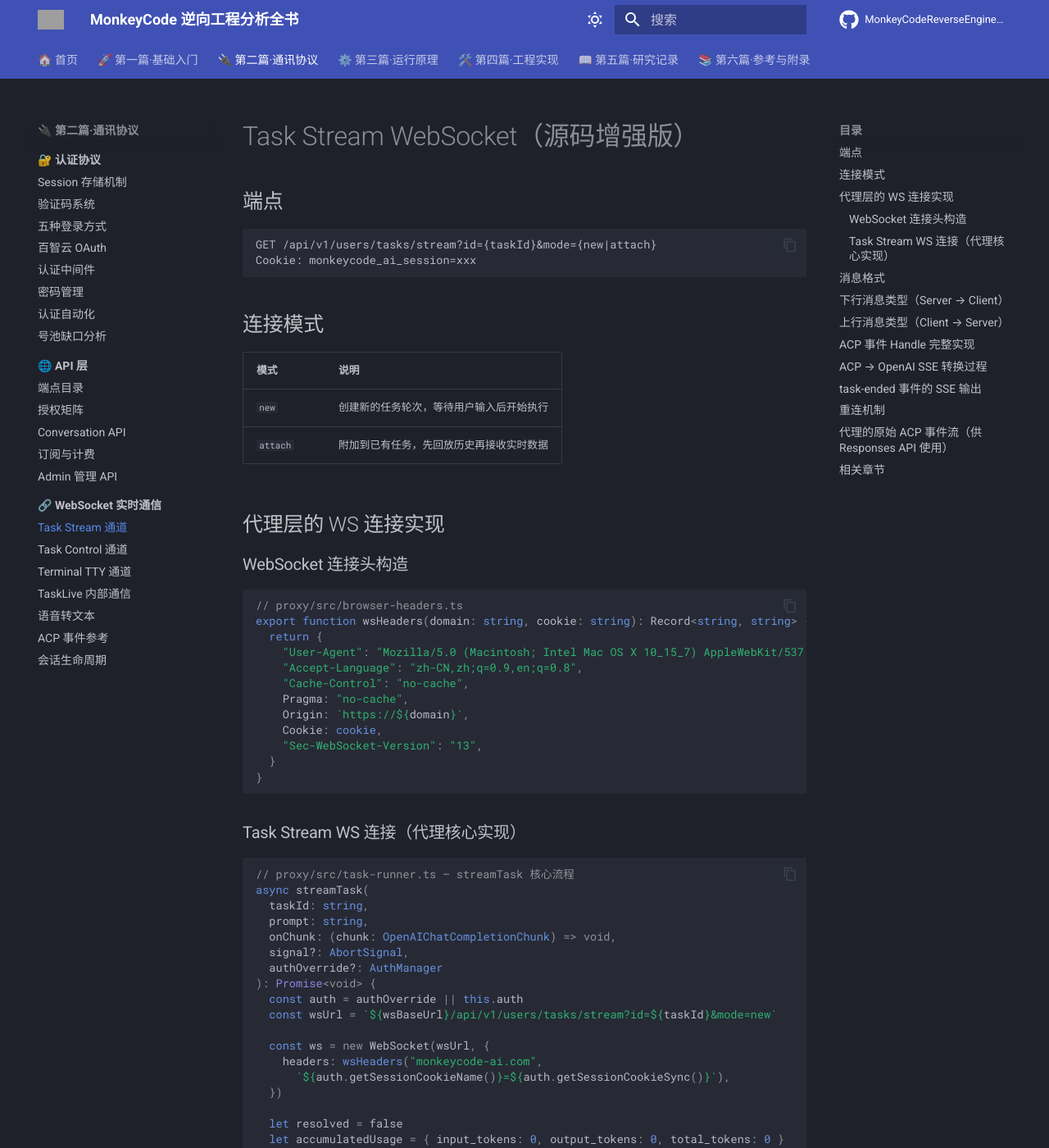
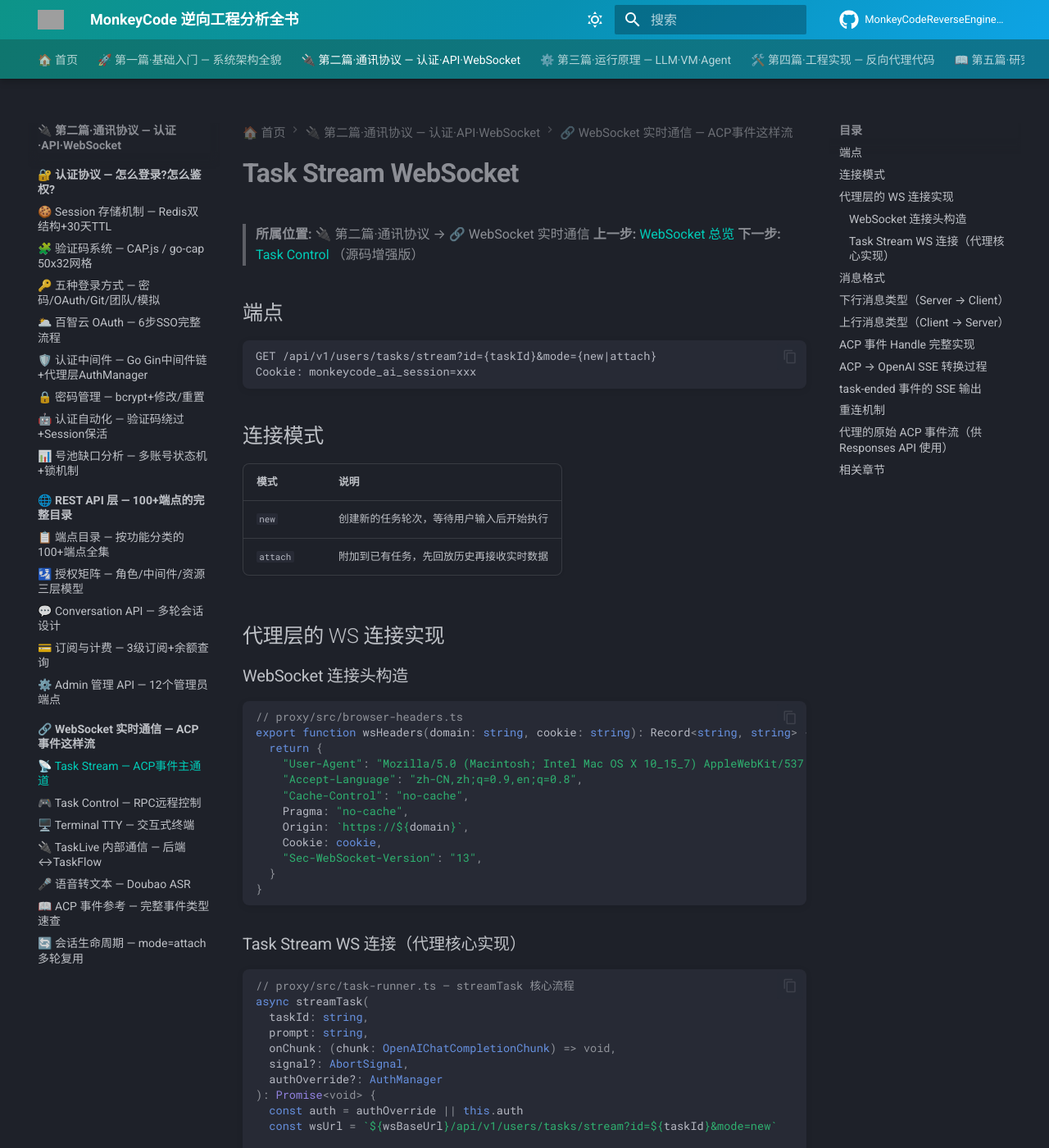
Before and after one commit to vibe-coding-labs/MonkeyCodeReverseEngineer, an MkDocs documentation site: the page built from docs/04-websocket/01-task-stream.md, in a window 1280 px wide and 1400 px high. Shown: the whole window at 82% size. Built offline with MkDocs 1.6.1 and Material for MkDocs 9.7.7, drawn with Linux system fonts in a browser that asks for light colours; comment, search, counter and statistics services are not loaded; some of the changed text lies outside the part shown; grey boxes are pictures that could not be loaded.

Commit message:
feat: 文档站体验全面升级
1. 配色：暗色→teal/amber，亮色→cyan/teal，渐变导航栏
2. 导航：面包屑路径、底部上下页、tab栏固定、展开子菜单
3. 自定义CSS：渐变导航、圆角代码块/表格/流程图、卡片hover
4. 位置指引：关键文章加入'所属位置/上一步/下一步'面包屑
5. 系统架构总览增加'你在这里'流程图

Co-Authored-By: Claude <noreply@anthropic.com>

```diff
--- a/docs/04-websocket/01-task-stream.md
+++ b/docs/04-websocket/01-task-stream.md
@@ -5,7 +5,12 @@ confidence: high
 last_verified: 2026-06-28
 ---
 
-# Task Stream WebSocket（源码增强版）
+# Task Stream WebSocket
+
+> **所属位置:** 🔌 第二篇·通讯协议 → 🔗 WebSocket 实时通信
+> **上一步:** [WebSocket 总览](README.md)
+> **下一步:** [Task Control](02-task-control.md)
+（源码增强版）
 
 ## 端点
 
--- /dev/null
+++ b/docs/stylesheets/extra.css
@@ -0,0 +1,78 @@
+/* MonkeyCode 反向工程文档站 — 自定义样式
+ * 目标：现代扁平风，干净、阅读体验好
+ */
+
+/* 顶部导航栏渐变 */
+.md-header {
+  background: linear-gradient(135deg, #0d9488 0%, #0891b2 50%, #0ea5e9 100%) !important;
+}
+
+[data-md-color-scheme="default"] .md-header {
+  background: linear-gradient(135deg, #0d9488 0%, #14b8a6 50%, #06b6d4 100%) !important;
+}
+
+/* 导航 tabs 也跟随主色 */
+.md-tabs {
+  background: linear-gradient(135deg, #0f766e 0%, #0e7490 100%) !important;
+}
+
+[data-md-color-scheme="default"] .md-tabs {
+  background: linear-gradient(135deg, #14b8a6 0%, #22d3ee 100%) !important;
+}
+
+/* 代码块加圆角和阴影 */
+.md-typeset pre > code {
+  border-radius: 8px;
+  box-shadow: 0 2px 8px rgba(0,0,0,0.08);
+}
+
+/* 表格油滑 */
+.md-typeset table:not([class]) {
+  border-radius: 8px;
+  overflow: hidden;
+  box-shadow: 0 1px 4px rgba(0,0,0,0.06);
+}
+
+/* 首页大标题 */
+.md-typeset h1 {
+  font-weight: 700;
+  letter-spacing: -0.02em;
+}
+
+/* 章节卡片样式用于首页 */
+.section-card {
+  display: inline-block;
+  padding: 1.2em 1.8em;
+  margin: 0.4em;
+  border-radius: 12px;
+  font-weight: 600;
+  text-decoration: none !important;
+  transition: transform 0.15s, box-shadow 0.15s;
+  box-shadow: 0 2px 8px rgba(0,0,0,0.08);
+}
+.section-card:hover {
+  transform: translateY(-2px);
+  box-shadow: 0 6px 20px rgba(0,0,0,0.12);
+}
+
+/* 位置面包屑点缀 */
+.md-path {
+  font-size: 0.75rem;
+  opacity: 0.7;
+}
+
+/* 流程图居中加阴影 */
+.mermaid {
+  text-align: center;
+  margin: 1.5em 0;
+}
+.mermaid svg {
+  max-width: 100%;
+  border-radius: 8px;
+}
+
+/* admonition 精美 */
+.md-typeset .admonition {
+  border-radius: 8px;
+  font-size: 0.85rem;
+}
--- a/mkdocs.yml
+++ b/mkdocs.yml
@@ -11,28 +11,39 @@ theme:
   language: zh
   icon:
     repo: fontawesome/brands/github
+    logo: material/book-open-variant
   logo: assets/images/logo.png
+  favicon: assets/images/favicon.png
   features:
     - navigation.instant
     - navigation.tracking
     - navigation.tabs
+    - navigation.tabs.sticky
     - navigation.sections
     - navigation.top
     - navigation.indexes
+    - navigation.footer
+    - navigation.path
+    - navigation.expand
+    - toc.follow
     - search.highlight
     - search.suggest
+    - search.share
     - content.code.annotate
     - content.code.copy
+    - content.tabs.link
   palette:
+    # 暗色模式 — 现代深蓝紫
     - scheme: slate
-      primary: indigo
-      accent: deep orange
+      primary: teal
+      accent: amber
       toggle:
         icon: material/weather-sunny
         name: 切换亮色模式
+    # 亮色模式 — 清爽白/青
     - scheme: default
-      primary: indigo
-      accent: deep orange
+      primary: cyan
+      accent: teal
       toggle:
         icon: material/weather-night
         name: 切换暗色模式
@@ -73,10 +84,15 @@ exclude_docs: |
   security/baizhi-security-test-2026-06-12.md
   superpowers/
 
+extra_css:
+  - stylesheets/extra.css
+
 extra:
   social:
     - icon: fontawesome/brands/github
       link: https://github.com/CC11001100
+    - icon: fontawesome/solid/book
+      link: https://vibe-coding-labs.github.io/MonkeyCodeReverseEngineer/
   generator: false
 
 copyright: Copyright &copy; 2026 CC11001100 — 仅供研究学习用途
@@ -85,106 +101,106 @@ nav:
   - 🏠 首页: index.md
 
   # ==================== 第一篇：基础入门 ====================
-  - 🚀 第一篇·基础入门:
+  - 🚀 第一篇·基础入门 — 系统架构全貌:
     - 01-architecture/README.md
-    - 系统架构总览: 01-architecture/01-system-overview.md
-    - 核心数据流: 01-architecture/02-data-flow.md
-    - 组件层级分析: 01-architecture/03-component-layer.md
-    - 错误处理模式: 01-architecture/04-error-handling-patterns.md
+    - 🏗️ 系统架构总览 — Electron壳→代理→后端→VM: 01-architecture/01-system-overview.md
+    - 🔄 核心数据流 — 用户请求走进代理到返回的5条路径: 01-architecture/02-data-flow.md
+    - 📦 组件层级分析 — 10个TypeScript模块的依赖关系: 01-architecture/03-component-layer.md
+    - 🚨 错误处理模式 — 重试、降级、熔断全解析: 01-architecture/04-error-handling-patterns.md
 
   # ==================== 第二篇：通讯协议 ====================
-  - 🔌 第二篇·通讯协议:
-    - 🔐 认证协议:
+  - 🔌 第二篇·通讯协议 — 认证·API·WebSocket:
+    - 🔐 认证协议 — 怎么登录?怎么鉴权?:
       - 02-auth/README.md
-      - Session 存储机制: 02-auth/01-session-storage.md
-      - 验证码系统: 02-auth/02-captcha-system.md
-      - 五种登录方式: 02-auth/03-login-methods.md
-      - 百智云 OAuth: 02-auth/04-oauth-baizhi-cloud.md
-      - 认证中间件: 02-auth/05-auth-middleware.md
-      - 密码管理: 02-auth/06-password-management.md
-      - 认证自动化: 02-auth/07-auth-automation.md
-      - 号池缺口分析: 02-auth/08-pool-gap-analysis.md
-    - 🌐 API 层:
+      - 🍪 Session 存储机制 — Redis双结构+30天TTL: 02-auth/01-session-storage.md
+      - 🧩 验证码系统 — CAP.js / go-cap 50x32网格: 02-auth/02-captcha-system.md
+      - 🔑 五种登录方式 — 密码/OAuth/Git/团队/模拟: 02-auth/03-login-methods.md
+      - 🌥️ 百智云 OAuth — 6步SSO完整流程: 02-auth/04-oauth-baizhi-cloud.md
+      - 🛡️ 认证中间件 — Go Gin中间件链+代理层AuthManager: 02-auth/05-auth-middleware.md
+      - 🔒 密码管理 — bcrypt+修改/重置: 02-auth/06-password-management.md
+      - 🤖 认证自动化 — 验证码绕过+Session保活: 02-auth/07-auth-automation.md
+      - 📊 号池缺口分析 — 多账号状态机+锁机制: 02-auth/08-pool-gap-analysis.md
+    - 🌐 REST API 层 — 100+端点的完整目录:
       - 05-api/README.md
-      - 端点目录: 05-api/01-endpoint-catalog.md
-      - 授权矩阵: 05-api/02-authorization-matrix.md
-      - Conversation API: 05-api/03-conversation-api.md
-      - 订阅与计费: 05-api/04-subscription-billing.md
-      - Admin 管理 API: 05-api/05-admin-management-api.md
-    - 🔗 WebSocket 实时通信:
+      - 📋 端点目录 — 按功能分类的100+端点全集: 05-api/01-endpoint-catalog.md
+      - 🛂 授权矩阵 — 角色/中间件/资源三层模型: 05-api/02-authorization-matrix.md
+      - 💬 Conversation API — 多轮会话设计: 05-api/03-conversation-api.md
+      - 💳 订阅与计费 — 3级订阅+余额查询: 05-api/04-subscription-billing.md
+      - ⚙️ Admin 管理 API — 12个管理员端点: 05-api/05-admin-management-api.md
+    - 🔗 WebSocket 实时通信 — ACP事件这样流:
       - 04-websocket/README.md
-      - Task Stream 通道: 04-websocket/01-task-stream.md
-      - Task Control 通道: 04-websocket/02-task-control.md
-      - Terminal TTY 通道: 04-websocket/03-terminal.md
-      - TaskLive 内部通信: 04-websocket/04-tasklive-internal.md
-      - 语音转文本: 04-websocket/05-speech-to-text.md
-      - ACP 事件参考: 04-websocket/06-acp-event-reference.md
-      - 会话生命周期: 04-websocket/07-conversation-lifecycle.md
+      - 📡 Task Stream — ACP事件主通道: 04-websocket/01-task-stream.md
+      - 🎮 Task Control — RPC远程控制: 04-websocket/02-task-control.md
+      - 🖥️ Terminal TTY — 交互式终端: 04-websocket/03-terminal.md
+      - 🔌 TaskLive 内部通信 — 后端↔TaskFlow: 04-websocket/04-tasklive-internal.md
+      - 🎤 语音转文本 — Doubao ASR: 04-websocket/05-speech-to-text.md
+      - 📖 ACP 事件参考 — 完整事件类型速查: 04-websocket/06-acp-event-reference.md
+      - 🔄 会话生命周期 — mode=attach多轮复用: 04-websocket/07-conversation-lifecycle.md
 
   # ==================== 第三篇：运行原理 ====================
-  - ⚙️ 第三篇·运行原理:
-    - 🤖 LLM 调用链路:
+  - ⚙️ 第三篇·运行原理 — LLM·VM·Agent:
+    - 🤖 LLM 调用链路 — 模型管理→接口类型→提供商:
       - 03-llm/README.md
-      - 模型管理 API: 03-llm/01-model-management-api.md
-      - 三种接口类型: 03-llm/02-interface-types.md
-      - 提供商配置: 03-llm/03-provider-list.md
-      - 模型定价与配额: 03-llm/04-model-pricing-quota.md
-      - LLM 集成协议: 03-llm/05-llm-integration.md
-      - Coding Agent 配置: 03-llm/06-coding-agent-config.md
-      - 私有模型创建: 03-llm/06-private-model-creation.md
-      - 模型发现 Pipeline: 03-llm/07-model-discovery-pipeline.md
-    - 🖥️ VM & TaskFlow 执行引擎:
+      - 📋 模型管理 API — CRUD+6层解析回退: 03-llm/01-model-management-api.md
+      - 🔀 三种接口类型 — openai_chat/openai_responses/anthropic: 03-llm/02-interface-types.md
+      - 🏢 提供商配置 — 11个LLM提供商详情: 03-llm/03-provider-list.md
+      - 💰 模型定价与配额 — 3级订阅+并发控制: 03-llm/04-model-pricing-quota.md
+      - 🔗 LLM 集成协议 — Client架构+SDK选择: 03-llm/05-llm-integration.md
+      - 🤖 Coding Agent 配置 — 4种Agent+NPM包: 03-llm/06-coding-agent-config.md
+      - 🏠 私有模型创建 — 自备API Key接入: 03-llm/06-private-model-creation.md
+      - 🔍 模型发现 Pipeline — 6层回退解析: 03-llm/07-model-discovery-pipeline.md
+    - 🖥️ VM & TaskFlow 执行引擎 — AI代码在哪跑:
       - 06-vm-taskflow/README.md
-      - TaskFlow 架构: 06-vm-taskflow/01-architecture.md
-      - VM 生命周期: 06-vm-taskflow/02-vm-lifecycle.md
-      - MCP 协议: 06-vm-taskflow/03-mcp-protocol.md
-      - Agent 内部架构: 06-vm-taskflow/04-agent-internals.md
-      - 资源管理: 06-vm-taskflow/05-resource-management.md
+      - 🏛️ TaskFlow 架构 — 后端↔Docker调度层: 06-vm-taskflow/01-architecture.md
+      - 🔄 VM 生命周期 — 7种状态+启动链: 06-vm-taskflow/02-vm-lifecycle.md
+      - 🔧 MCP 协议 — JSON-RPC 2.0工具: 06-vm-taskflow/03-mcp-protocol.md
+      - 🤖 Agent 内部架构 — Codex/Claude/OpenCode: 06-vm-taskflow/04-agent-internals.md
+      - 📊 资源管理 — CPU/Memory/生命周期: 06-vm-taskflow/05-resource-management.md
 
   # ==================== 第四篇：工程实现 ====================
-  - 🛠️ 第四篇·工程实现:
-    - ⚡ 反向代理:
+  - 🛠️ 第四篇·工程实现 — 反向代理代码:
+    - ⚡ 反向代理 — OpenAI兼容API实现:
       - 07-proxy/README.md
-      - 代理架构: 07-proxy/01-architecture.md
-      - 账号池: 07-proxy/02-account-pool.md
-      - 多轮对话: 07-proxy/03-multi-turn-conversation.md
-      - ACP→OpenAI 映射: 07-proxy/04-acp-to-openai-mapping.md
-      - OAuth 自动化(Playwright): 07-proxy/05-oauth-automation.md
-      - 浏览器指纹: 07-proxy/06-browser-fingerprinting.md
-      - OAuth HTTP 自动化: 07-proxy/06-oauth-automation-http.md
-      - 部署与中间件: 07-proxy/07-deployment-infrastructure.md
-      - 服务器启动: 07-proxy/08-server-startup.md
-      - 错误处理深度分析: 07-proxy/09-error-handling-deep.md
-      - OAuth HTTP 深度: 07-proxy/09-oauth-http-automation-deep.md
+      - 🏛️ 代理架构 — 10模块+5设计模式: 07-proxy/01-architecture.md
+      - 👥 账号池 — 状态机+健康检查+轮转: 07-proxy/02-account-pool.md
+      - 💬 多轮对话 — ConversationManager: 07-proxy/03-multi-turn-conversation.md
+      - 🔄 ACP→OpenAI 映射 — 双协议转换: 07-proxy/04-acp-to-openai-mapping.md
+      - 🤖 OAuth 自动化(Playwright) — 6步流程: 07-proxy/05-oauth-automation.md
+      - 🕵️ 浏览器指纹 — 4域名请求头生成: 07-proxy/06-browser-fingerprinting.md
+      - 🌐 OAuth HTTP 自动化 — 纯HTTP实现: 07-proxy/06-oauth-automation-http.md
+      - 🚀 部署与中间件 — CORS+SSE+Nginx: 07-proxy/07-deployment-infrastructure.md
+      - 🏁 服务器启动 — 7步启动流程: 07-proxy/08-server-startup.md
+      - 💥 错误处理深度 — 5种错误码+4级隔离: 07-proxy/09-error-handling-deep.md
+      - 🔍 OAuth HTTP 深度 — admin-login.ts源码: 07-proxy/09-oauth-http-automation-deep.md
 
   # ==================== 第五篇：研究记录 ====================
-  - 📖 第五篇·研究记录:
-    - 📊 逆向分析过程:
+  - 📖 第五篇·研究记录 — 逆向过程·安全分析:
+    - 📊 逆向分析过程 — 18轮全记录:
       - 08-analysis-rounds/README.md
-      - 汇总报告: 08-analysis-rounds/summary-report.md
-      - 第 1~6 轮（初探）: 08-analysis-rounds/rounds/round-01-to-06.md
-      - 第 7~12 轮（深入）: 08-analysis-rounds/rounds/round-07-to-12.md
-      - 第 13~18 轮（实现）: 08-analysis-rounds/rounds/round-13-to-18.md
-    - 🛡️ 安全分析:
+      - 📈 汇总报告 — 时间线+关键发现: 08-analysis-rounds/summary-report.md
+      - 🔬 第1~6轮（初探） — ASAR/登录/架构: 08-analysis-rounds/rounds/round-01-to-06.md
+      - 🔎 第7~12轮（深入） — ACP/OAuth/订阅: 08-analysis-rounds/rounds/round-07-to-12.md
+      - 🛠️ 第13~18轮（实现） — 代理/Bug修复: 08-analysis-rounds/rounds/round-13-to-18.md
+    - 🛡️ 安全分析 — 漏洞发现与加固:
       - 09-security/README.md
-      - 百智云安全报告: 09-security/baizhi-security-report.md
-      - 代理安全加固: 09-security/02-proxy-security-analysis.md
+      - ⚠️ 百智云安全报告 — SCaptcha漏洞: 09-security/baizhi-security-report.md
+      - 🔒 代理安全加固 — OWASP Top 10自评: 09-security/02-proxy-security-analysis.md
 
   # ==================== 第六篇：参考 ====================
-  - 📚 第六篇·参考与附录:
+  - 📚 第六篇·参考与附录 — 速查·术语·原始档案:
     - 📎 附录: 10-appendices/README.md
-    - ASAR 分析: 10-appendices/01-asar-analysis.md
-    - 错误码全集: 10-appendices/02-error-codes.md
-    - 环境变量全集: 10-appendices/03-environment-variables.md
-    - 术语表: 10-appendices/04-glossary.md
-    - 代码展品: 10-appendices/05-code-exhibits.md
-    - API 载荷: 10-appendices/06-api-payloads.md
-    - WebSocket 帧: 10-appendices/07-websocket-frames.md
-    - Python vs TS: 10-appendices/08-python-vs-ts.md
-    - MVP Python 分析: 10-appendices/09-mvp-python-analysis.md
-    - 📦 原始分析档案（35 份）:
+    - 💻 ASAR 分析: 10-appendices/01-asar-analysis.md
+    - ❌ 错误码全集: 10-appendices/02-error-codes.md
+    - 🔧 环境变量全集: 10-appendices/03-environment-variables.md
+    - 📖 术语表: 10-appendices/04-glossary.md
+    - 🧩 代码展品: 10-appendices/05-code-exhibits.md
+    - 📨 API 载荷: 10-appendices/06-api-payloads.md
+    - 📡 WebSocket 帧: 10-appendices/07-websocket-frames.md
+    - 🔄 Python vs TS: 10-appendices/08-python-vs-ts.md
+    - 🐍 MVP Python 分析: 10-appendices/09-mvp-python-analysis.md
+    - 📦 原始分析档案（35份）:
       - 档案说明: protocol/README.md
-      - 分析总结: protocol/analysis-summary.md
+      - 📄 分析总结: protocol/analysis-summary.md
       - 账号池协议: protocol/account-pool-protocol.md
       - API 端点: protocol/api-endpoints.md
       - 架构: protocol/architecture.md
@@ -201,5 +217,5 @@ nav:
       - 多轮对话: protocol/multi-turn-design.md
       - TaskFlow VM: protocol/taskflow-vm-analysis.md
       - WebSocket 协议: protocol/websocket-protocol.md
-      - 第 01~18 轮原始记录: protocol/
+      - 第01~18轮原始记录: protocol/
     - 📋 完成度检查: MASTER-CHECKLIST.md
```
Also changed, not shown: docs/01-architecture/01-system-overview.md (+24 -0 lines), docs/02-auth/01-session-storage.md (+5 -0 lines).
